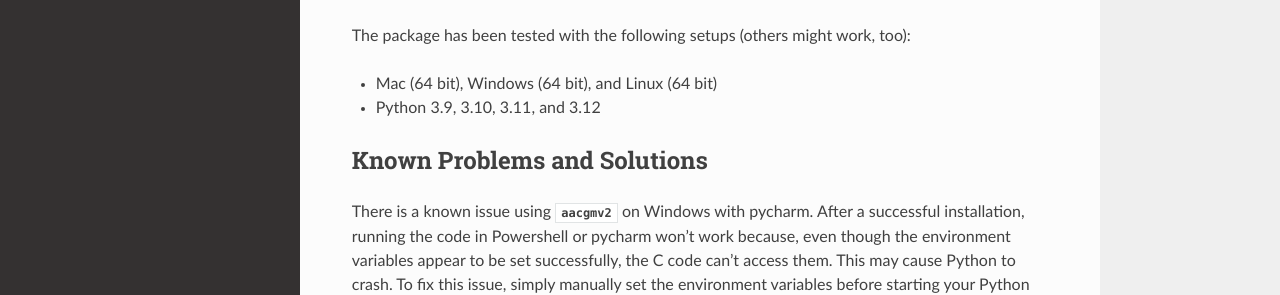
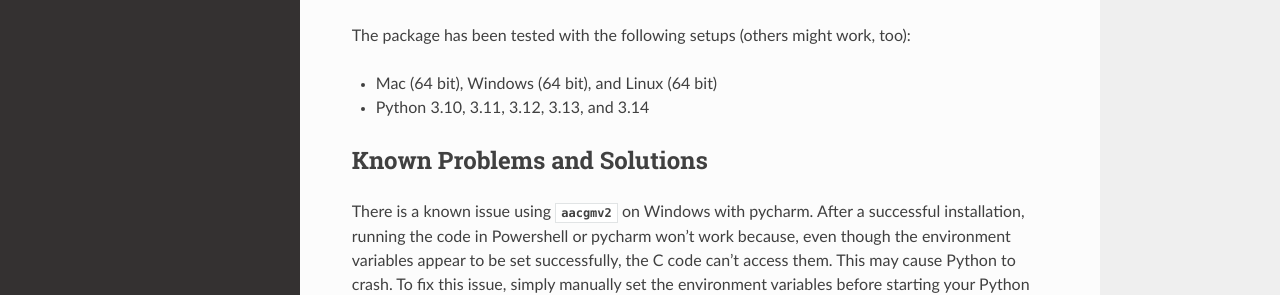
Before and after one commit to aburrell/aacgmv2, a Sphinx documentation site: the page built from docs/installation.rst, in a window 1280 px wide and 1074 px high. Shown: the part 430-725 px from the top of the window. Built offline with Sphinx 7.4.7 and the Read the Docs theme 3.1.0, drawn with Linux system fonts in a browser that asks for light colours; the version number is read from the project's files by our own code.

Commit message:
DOC: update supported Python versions
Updated the docs to reflect the correct supported Python versions.

```diff
--- a/docs/installation.rst
+++ b/docs/installation.rst
@@ -21,7 +21,7 @@ Tested Setups
 The package has been tested with the following setups (others might work, too):
 
 * Mac (64 bit), Windows (64 bit), and Linux (64 bit)
-* Python 3.9, 3.10, 3.11, and 3.12
+* Python 3.10, 3.11, 3.12, 3.13, and 3.14
 
 Known Problems and Solutions
 ============================
```
